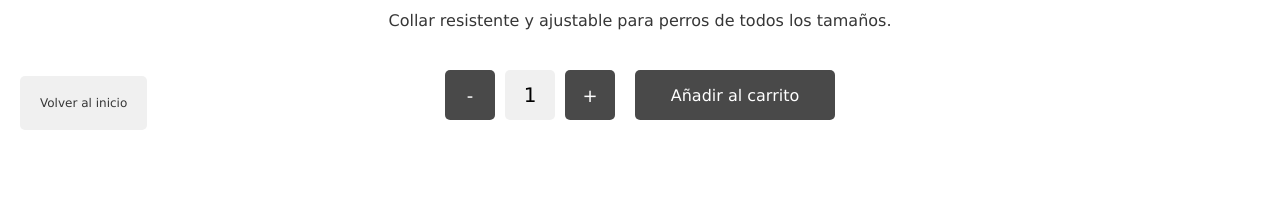
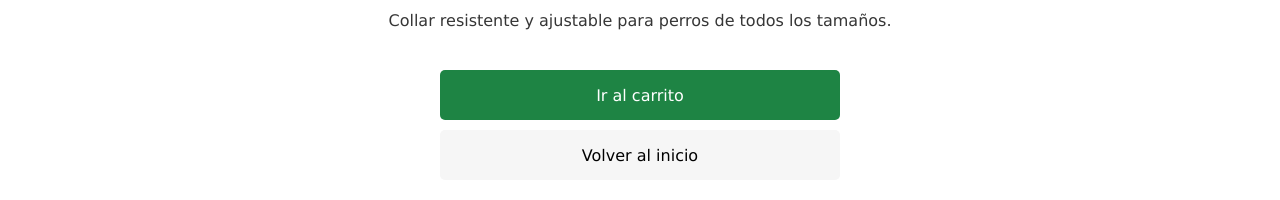
Before and after one commit to ecostabal/react_coder, a React (Create React App) app: page /product/1 in a window 1280 px wide. Both pictures are taken after a click on the button "Añadir al carrito". Shown: the part 650-850 px from the top of the page. Built offline with nearby package versions, Linux system fonts and the light colour scheme.

Commit message:
buenosAvances

```diff
--- a/package.json
+++ b/package.json
@@ -9,6 +9,7 @@
     "@testing-library/jest-dom": "^5.16.5",
     "@testing-library/react": "^13.4.0",
     "@testing-library/user-event": "^13.5.0",
+    "@uiball/loaders": "^1.3.0",
     "react": "^18.2.0",
     "react-dom": "^18.2.0",
     "react-router-dom": "^6.14.2",
--- a/src/App.js
+++ b/src/App.js
@@ -4,6 +4,7 @@ import ItemListContainer from './components/ItemListContainer/ItemListContainer'
 import ItemDetailContainer from './components/ItemDetailContainer/ItemDetailContainer';
 import { BrowserRouter, Routes, Route } from 'react-router-dom';
 import { CartContextProvider } from "./context/cartContext";
+import CartContainer from './components/CartContainer/CartContainer';
 
 function App() {
   return (
@@ -15,6 +16,7 @@ function App() {
           <Route path="/" element={<ItemListContainer/>}/>
           <Route path="/category/:categoryId" element={<ItemListContainer/>}/>
           <Route path="/product/:id" element={<ItemDetailContainer/>}/>
+          <Route path="/cart" element={<CartContainer/>}></Route>
           <Route path="*" element={<h1>Page not found!</h1>}/>
           </Routes>
         </BrowserRouter>
--- /dev/null
+++ b/src/components/CartContainer/CartContainer.jsx
@@ -0,0 +1,8 @@
+import React from 'react';
+import "./CartContainer.css";
+
+function CartContainer() {
+    return <div>CartContainer</div>
+}
+
+export default CartContainer;
--- a/src/components/Item/Item.css
+++ b/src/components/Item/Item.css
@@ -12,8 +12,9 @@
 }
 
 .tarjeta:hover{
+    margin-top: -1px;
     filter: drop-shadow(0px 10px 20px rgba(34, 48, 55, 0.2));
-    transition: 0.5s;
+    transition: 1ms;
 }
 
 .tarjeta img{
--- a/src/components/ItemCount/ItemCount.css
+++ b/src/components/ItemCount/ItemCount.css
@@ -21,7 +21,6 @@
     color: white;
     border: none;
     border-radius: 5px;
-    margin: 0 10px;
     cursor: pointer;
     transition: background-color 0.3s ease;
   }
@@ -34,7 +33,6 @@
   .count-text {
     background-color: rgb(240, 240, 240);
     font-family: 'Lucida Sans', 'Lucida Sans Regular', 'Lucida Grande', 'Lucida Sans Unicode', Geneva, Verdana, sans-serif;
-    border-radius: 5px;
     width: 50px;
     height: 50px;
     font-size: 20px;
@@ -45,9 +43,10 @@
 
   /* Estilos para el botón de añadir al carrito */
   .add-to-cart-button {
-    border-radius:  5px;
+    margin-left: 10px;
+    border-radius: 5px;
     height: 50px;
-    width: 200px;
+    width: 240px;
     font-family: 'Lucida Sans', 'Lucida Sans Regular', 'Lucida Grande', 'Lucida Sans Unicode', Geneva, Verdana, sans-serif;
     font-size: 16px;
     background-color:rgb(73, 73, 73);
--- a/src/components/ItemDetailContainer/ItemDetail.jsx
+++ b/src/components/ItemDetailContainer/ItemDetail.jsx
@@ -7,6 +7,7 @@ import { cartContext } from "../../context/cartContext";
 
 function ItemDetailContainer() {
   const [product, setProduct] = useState({});
+  const [isAddedToCart, setIsAddedToCart] = useState(false);
   const { id } = useParams();
 
   const { addToCart } = useContext(cartContext);
@@ -23,6 +24,7 @@ function ItemDetailContainer() {
   function handleAddToCart(clickCount) {
     addToCart(product, clickCount);
     alert(`Producto agregado al carrito, cantidad: ${clickCount}`);
+    setIsAddedToCart(true);
   }
 
   return (
@@ -38,9 +40,19 @@ function ItemDetailContainer() {
       <small className="item-detail-description">{product.description}</small> {/* Aplica la clase CSS para la descripción */}
 
     </div>
-    <ItemCount stock={5} onConfirm={handleAddToCart} />
+    {product.stock > 0 ? (
+        /* Si tenemos STOCK */
+        isAddedToCart ? (
+          <button className="irAlCarrito" href="/cart">Ir al carrito</button>
+        ) : (
+          <ItemCount stock={4} onConfirm={handleAddToCart} />
+        )
+      ) : (
+        // END si tenemos stock
+        <p>No hay stock disponible</p>
+      )}
     <Link to="/">
-    <ButtonComponent>Volver al inicio</ButtonComponent>
+        <button className="volverBoton">Volver al inicio</button>
     </Link>
   </div>
   );
--- a/src/components/ItemDetailContainer/ItemDetailContainer.css
+++ b/src/components/ItemDetailContainer/ItemDetailContainer.css
@@ -35,3 +35,28 @@
     color: rgb(54, 54, 54);
     font-family: 'Lucida Sans', 'Lucida Sans Regular', 'Lucida Grande', 'Lucida Sans Unicode', Geneva, Verdana, sans-serif;
 }
+
+.volverBoton {
+    margin-top: 10px;
+    text-align: center;
+    border-radius:  5px;
+    height: 50px;
+    width: 400px;
+    font-family: 'Lucida Sans', 'Lucida Sans Regular', 'Lucida Grande', 'Lucida Sans Unicode', Geneva, Verdana, sans-serif;
+    font-size: 16px;
+    background-color:rgb(246, 246, 246);
+    border: 0px;
+}
+
+.irAlCarrito {
+    margin-top: 40px;
+    text-align: center;
+    border-radius:  5px;
+    height: 50px;
+    width: 400px;
+    font-family: 'Lucida Sans', 'Lucida Sans Regular', 'Lucida Grande', 'Lucida Sans Unicode', Geneva, Verdana, sans-serif;
+    font-size: 16px;
+    background-color:rgb(30, 132, 68);
+    color: white;
+    border: 0px;
+}
--- a/src/components/ItemDetailContainer/ItemDetailContainer.jsx
+++ b/src/components/ItemDetailContainer/ItemDetailContainer.jsx
@@ -1,24 +1,34 @@
-import { useState, useEffect } from "react";
+import React, { useState, useEffect } from "react";
 import { getProductData } from "../../services/asyncMock";
 import { Link, useParams } from "react-router-dom";
 import "./ItemDetailContainer.css";
 import ItemDetail from "./ItemDetail";
+import { Ping } from "@uiball/loaders"; // Importa el componente Ping
 
 function ItemDetailContainer() {
   const [product, setProduct] = useState({});
+  const [isLoading, setIsLoading] = useState(true); // Agrega estado para el loading
   const { id } = useParams();
 
   async function requestProduct() {
     const response = await getProductData(id);
     setProduct(response);
+    setIsLoading(false); // Actualiza el estado una vez que se obtiene el producto
   }
 
   useEffect(() => {
     requestProduct();
   }, []);
 
-  return <ItemDetail product = {product} />
+  if (isLoading) {
+    return (
+      <div className="loader">
+        <Ping size={55} speed={2} color="black" />
+      </div>
+    );
+  }
 
+  return <ItemDetail product={product} />;
 }
 
 export default ItemDetailContainer;
--- a/src/components/ItemListContainer/ItemListContainer.css
+++ b/src/components/ItemListContainer/ItemListContainer.css
@@ -6,3 +6,10 @@
     justify-content: space-evenly;
     row-gap: 60px;
 }
+
+.loader {
+    display: flex;
+    justify-content: center;
+    align-items: center;
+    height: 30vh;
+}
--- a/src/components/ItemListContainer/ItemListContainer.jsx
+++ b/src/components/ItemListContainer/ItemListContainer.jsx
@@ -3,25 +3,42 @@ import "./ItemListContainer.css";
 import getData, { getCategoryData } from "../../services/asyncMock";
 import { useParams } from "react-router-dom";
 import ItemList from "../ItemList/ItemList";
+import { Ping } from "@uiball/loaders";
 
 
 
 function ItemListContainer() {
-    const [products, setProducts] = useState([]);
+    const [products, setProducts] = useState(null);
+    const [isLoading, setIsLoading] = useState(true);
+
     const { categoryId } = useParams();
 
     useEffect(() => {
+      setIsLoading(true);
       async function requestProducts() {
         let response = categoryId
           ? await getCategoryData(categoryId)
           : await getData();
         setProducts(response);
+        setIsLoading(false);
       }
 
         requestProducts();
       }, [categoryId]);
 
-    return <ItemList products={products}/>
+      if (isLoading) {
+        return (
+          <div className="loader">
+            <Ping size={55} speed={2} color="black" />
+          </div>
+        );
+      } else {
+        return products.length === 0 ? (
+          <p className="loader">No hay productos disponibles para esa consulta.</p>
+        ) : (
+          <ItemList products={products} />
+        );
+      }
 }
 
 export default ItemListContainer;
```
Also changed, not shown: src/components/CartContainer/CartContainer.css (added), 1 other file (tests, documents, lock files or other folders).
